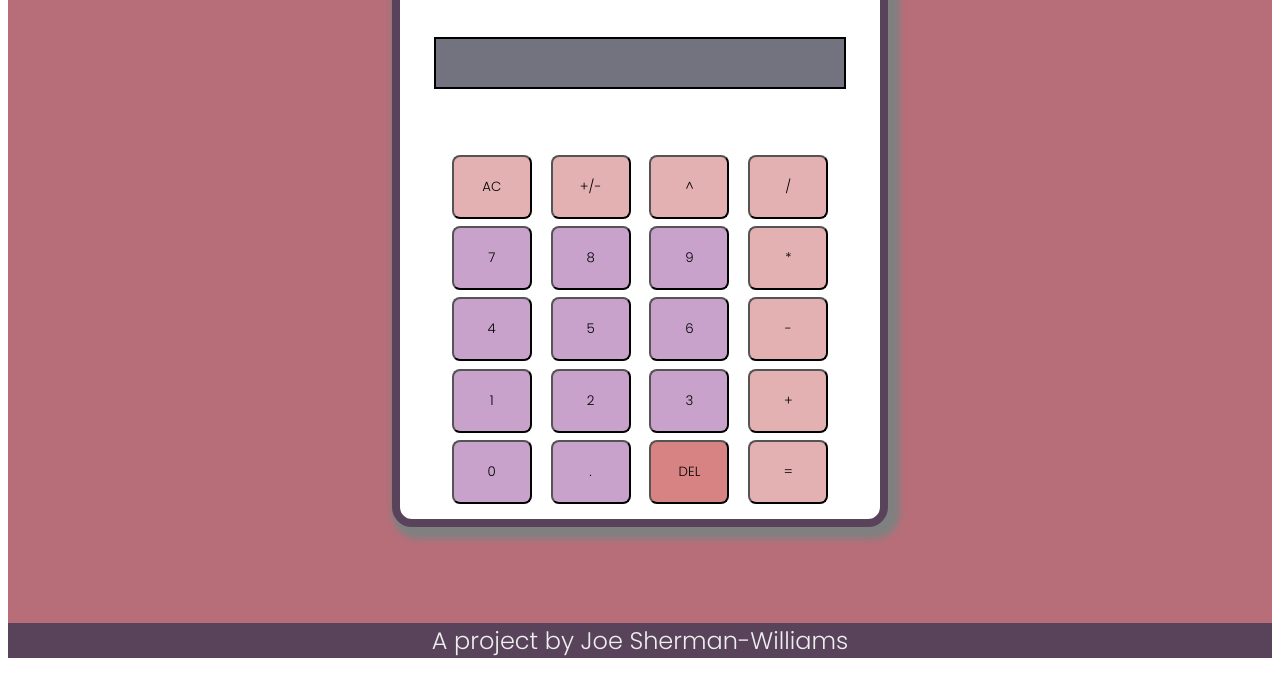
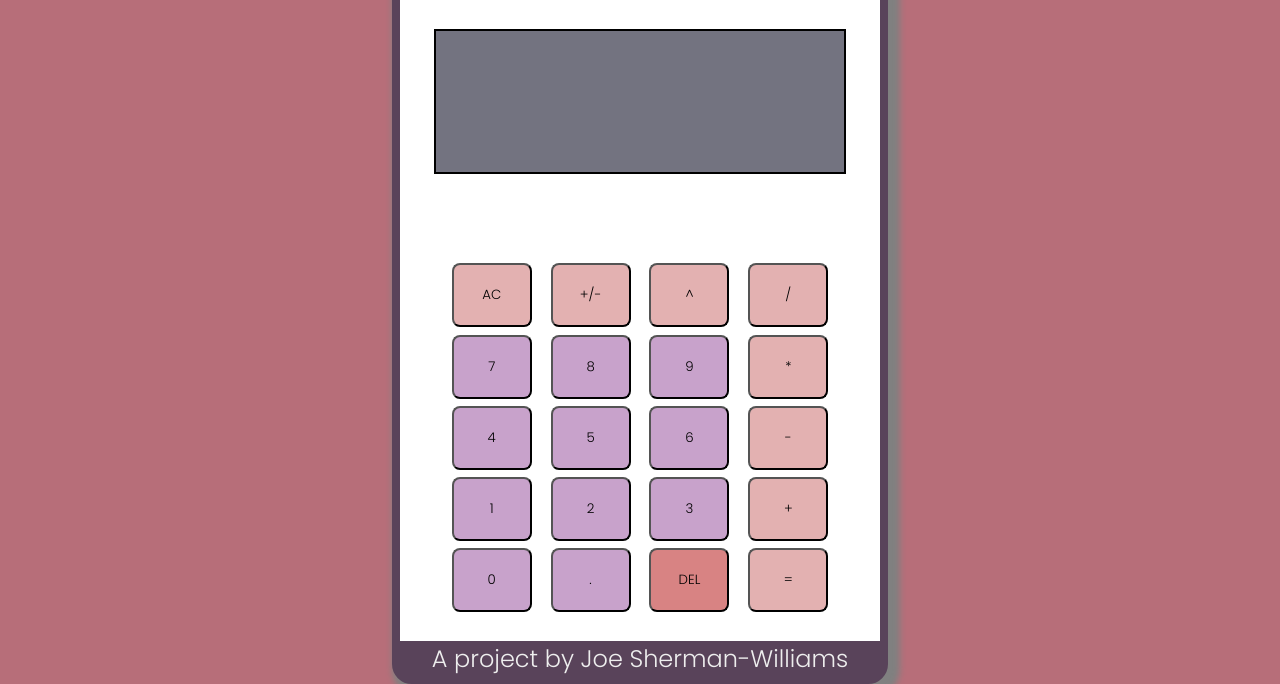
Before and after one commit to SlimeGoblin/calculator, a plain HTML site: page index.html in a window 1280 px wide. Shown: the part 145-829 px from the top of the page. Drawn offline with Linux system fonts and the light colour scheme; files whose address does not match are found by name.

Commit message:
fix footer

```diff
--- a/index.html
+++ b/index.html
@@ -56,6 +56,9 @@
             <button class = "equalOperations" id = "equals"> = </button>
 
         </div>
+        <div class="footer" id="foot">
+            <div>A project by Joe Sherman-Williams</div>
+        </div>
 
 </div>
 
@@ -63,7 +66,3 @@
 
 
 </body>
-
-<div class="footer" id="foot">
-    <div>A project by Joe Sherman-Williams</div>
-</div>
--- a/style.css
+++ b/style.css
@@ -30,17 +30,15 @@
   }
   body{
     font-family: Poppins, sans-serif;
+    height: 95vh;
+    justify-content: center;
+    background-color:    rgb(183, 110, 121);
+    margin: 0;
 
   }
 
 
-  .bigCont{
-    display: flex;
-    justify-content: center;
-    height: 95vh;
-    background-color:    rgb(183, 110, 121);
-    margin: 0;
-  }
+
 
 
 .calContainer{
@@ -58,7 +56,7 @@
     align-items: center;
     background-color: white;;
     box-shadow: 6px 6px 6px 6px grey;
-    padding-bottom: 10px;
+
 }
 
 .outputBox{
```
